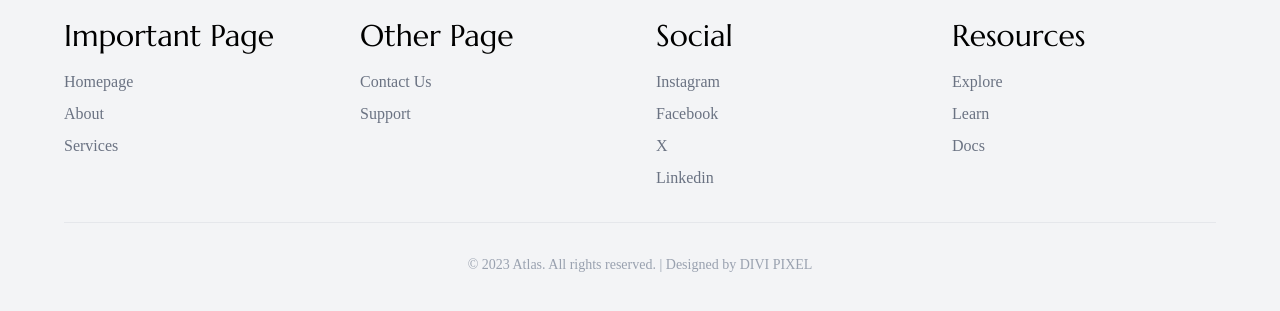
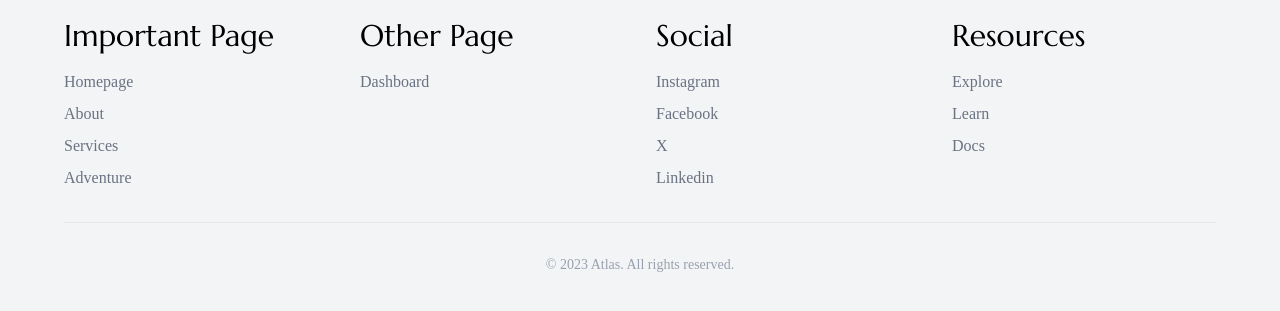
Before and after one commit to browny26/atlas-frontend, a React (Vite) app: page / in a window 1280 px wide. Shown: the part 4316-4627 px from the top of the page. Built offline with nearby package versions, Linux system fonts and the light colour scheme; no server answers; a web font is replaced by a local one; what ldrs would draw is missing.

Commit message:
feat: Update Footer component to include navigation links and remove redundant text

```diff
--- a/src/components/Footer.jsx
+++ b/src/components/Footer.jsx
@@ -1,4 +1,5 @@
 import React from "react";
+import { Link } from "react-router-dom";
 
 const Footer = () => {
   return (
@@ -17,9 +18,18 @@ const Footer = () => {
                 Important Page
               </h3>
               <ul className="space-y-2 text-gray-500 font-extralight">
-                <li>Homepage</li>
-                <li>About</li>
-                <li>Services</li>
+                <li>
+                  <Link to="/">Homepage</Link>
+                </li>
+                <li>
+                  <Link to="/about">About</Link>
+                </li>
+                <li>
+                  <Link to="/services">Services</Link>
+                </li>
+                <li>
+                  <Link to="/adventure">Adventure</Link>
+                </li>
               </ul>
             </div>
             <div>
@@ -27,8 +37,9 @@ const Footer = () => {
                 Other Page
               </h3>
               <ul className="space-y-2 text-gray-500 font-extralight">
-                <li>Contact Us</li>
-                <li>Support</li>
+                <li>
+                  <Link to="/dashboard">Dashboard</Link>
+                </li>
               </ul>
             </div>
             <div>
@@ -55,7 +66,7 @@ const Footer = () => {
           </div>
         </div>
         <div className="border-t border-gray-200 mt-8 pt-8 text-center text-gray-400 text-sm">
-          <p>© 2023 Atlas. All rights reserved. | Designed by DIVI PIXEL</p>
+          <p>© 2023 Atlas. All rights reserved.</p>
         </div>
       </div>
     </footer>
```
